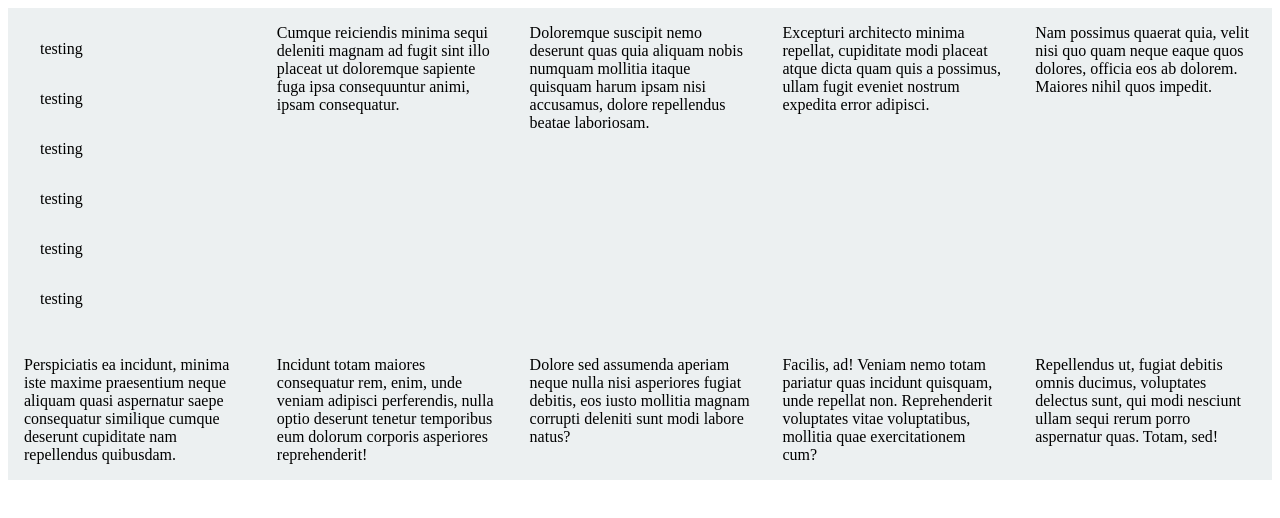
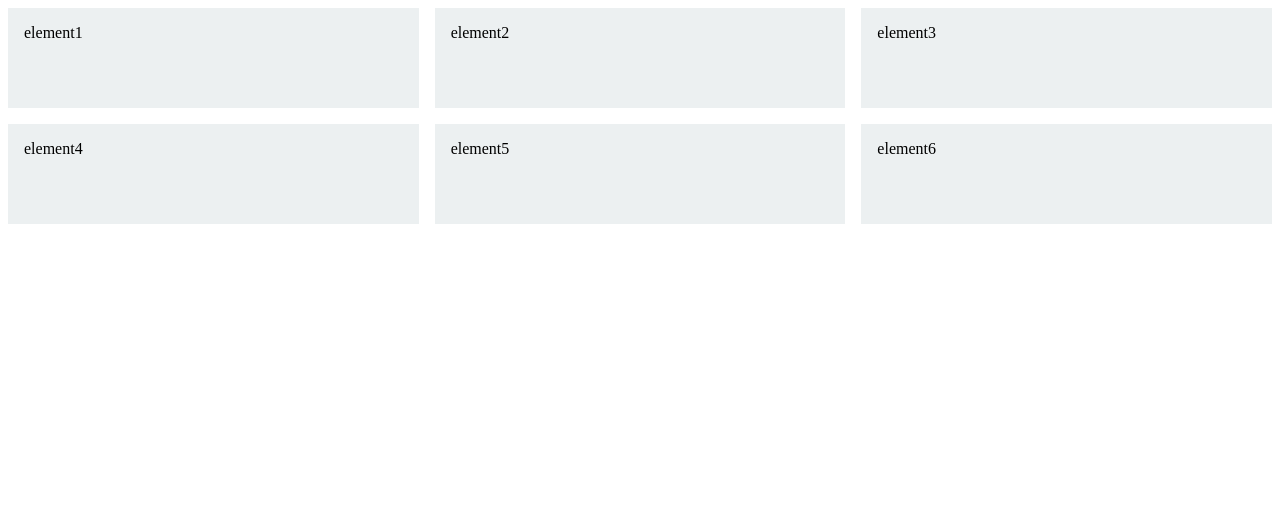
Before and after one commit to ivanes285/Css_Grid, a plain HTML site: page index.html in a window 1280 px wide. Drawn offline with Linux system fonts and the light colour scheme.

Commit message:
second commit

```diff
--- a/index.html
+++ b/index.html
@@ -8,24 +8,12 @@
   </head>
   <body>
       <div class="grid">
-      <div class="nested-grid">
-          <div>testing</div>
-          <div>testing</div>
-          <div>testing</div>
-          <div>testing</div>
-          <div>testing</div>
-          <div>testing</div>
-
-      </div>
-      <div>Cumque reiciendis minima sequi deleniti magnam ad fugit sint illo placeat ut doloremque sapiente fuga ipsa consequuntur animi, ipsam consequatur.</div>
-      <div>Doloremque suscipit nemo deserunt quas quia aliquam nobis numquam mollitia itaque quisquam harum ipsam nisi accusamus, dolore repellendus beatae laboriosam.</div>
-      <div>Excepturi architecto minima repellat, cupiditate modi placeat atque dicta quam quis a possimus, ullam fugit eveniet nostrum expedita error adipisci.</div>
-      <div>Nam possimus quaerat quia, velit nisi quo quam neque eaque quos dolores, officia eos ab dolorem. Maiores nihil quos impedit.</div>
-      <div>Perspiciatis ea incidunt, minima iste maxime praesentium neque aliquam quasi aspernatur saepe consequatur similique cumque deserunt cupiditate nam repellendus quibusdam.</div>
-      <div>Incidunt totam maiores consequatur rem, enim, unde veniam adipisci perferendis, nulla optio deserunt tenetur temporibus eum dolorum corporis asperiores reprehenderit!</div>
-      <div>Dolore sed assumenda aperiam neque nulla nisi asperiores fugiat debitis, eos iusto mollitia magnam corrupti deleniti sunt modi labore natus?</div>
-      <div>Facilis, ad! Veniam nemo totam pariatur quas incidunt quisquam, unde repellat non. Reprehenderit voluptates vitae voluptatibus, mollitia quae exercitationem cum?</div>
-      <div>Repellendus ut, fugiat debitis omnis ducimus, voluptates delectus sunt, qui modi nesciunt ullam sequi rerum porro aspernatur quas. Totam, sed!</div>
+          <div>element1</div>
+          <div>element2</div>
+          <div>element3</div>
+          <div>element4</div>
+          <div>element5</div>
+          <div>element6</div>
 
 
       </div>
--- a/main.css
+++ b/main.css
@@ -1,6 +1,5 @@
 .grid {
   display: grid; /*aqui esablecemos que estamos trabajando en un grip contenedor que no se ve a simpre vista*/
-
   /*grid-template-columns: 32% 32% 32%;  // el porcentaje de tu pantalla es 100% en este caso esta divido en 3 columnas
   grid-template-rows: auto 100%; //aqui establecemos 2 columnas en donde la primera tiene un ancho auto para que se ajuste
   gap: 14px;  //agregar espacio entre fila y columnas
@@ -8,16 +7,18 @@
   row-gap: 14px;*/
 
   /*grid-template-columns: 1fr 1fr 1fr 1fr;  1fr es 1 francion y divide la pantalla en partes iguales de las franciones que quiera*/
-  grid-template-columns: repeat(5,1fr);
-  grid-template-rows: minmax(100px,auto);
+  grid-template-columns: repeat(3,1fr);
+  grid-auto-rows: minmax(100px,auto);
+  gap: 1em;
 }
 
-.grid div {
+
+.grid > div {
   background: #ecf0f1;
   padding: 1em;
 }
 
-.grid div:hover {
+.grid > div:hover {
   border: 1px solid black;
   background-color: chartreuse;
 }
```
